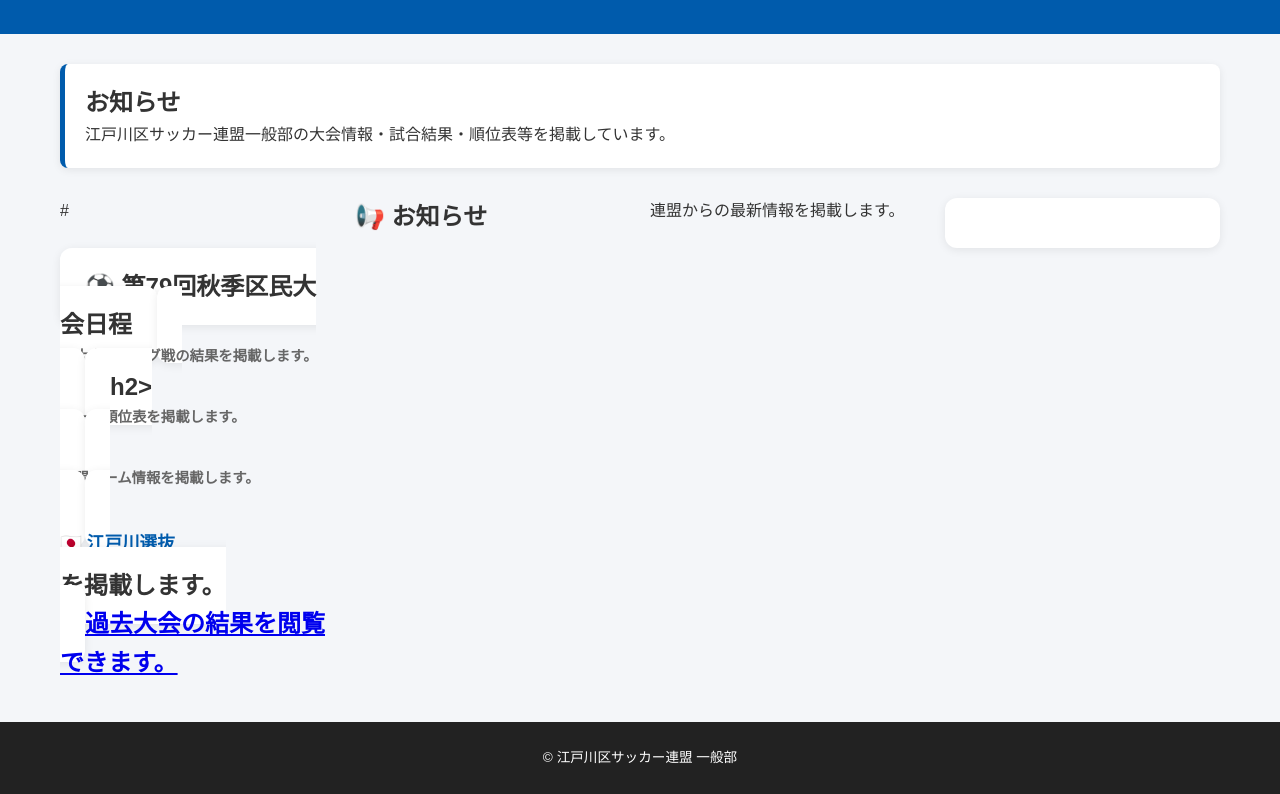
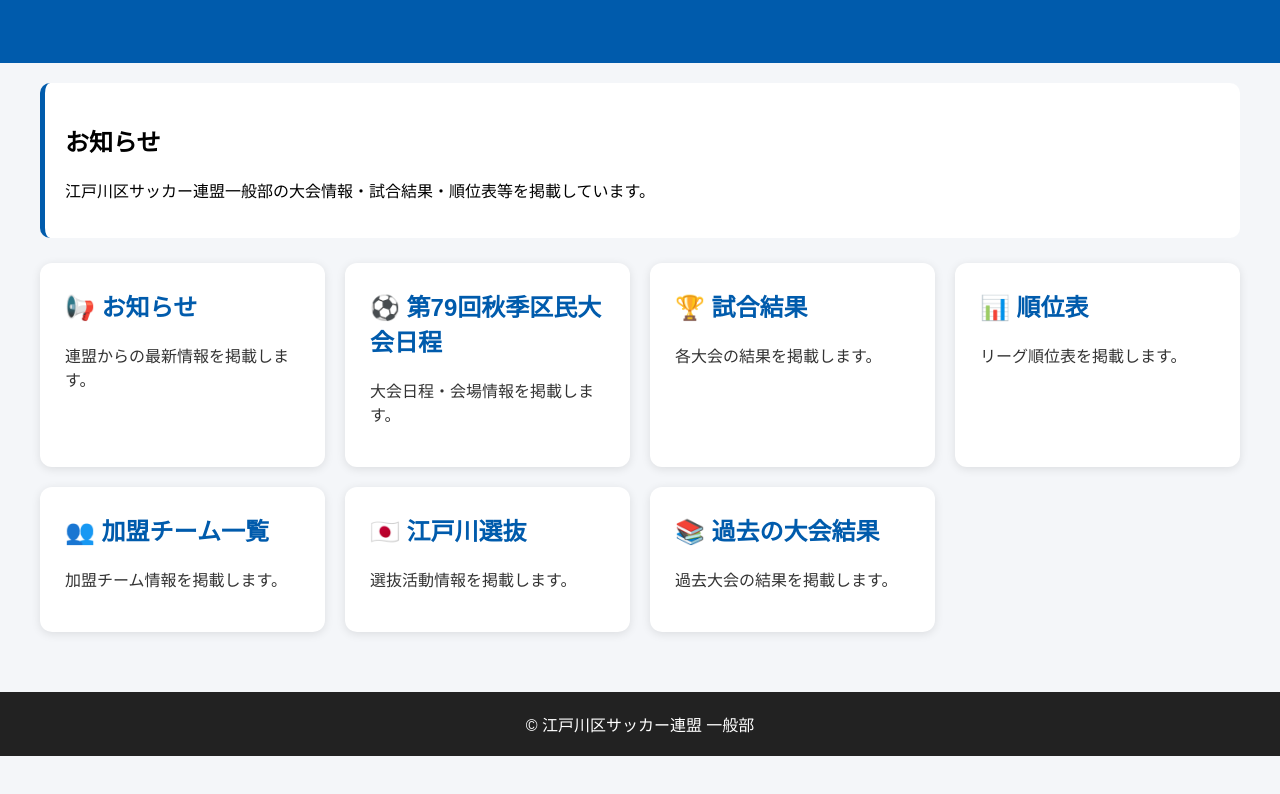
Before and after one commit to edogawa-fa1/edogawa-fa1-site, a plain HTML site: page index.html in a window 1280 px wide. Shown: the part 133-927 px from the top of the page. After the commit the page ends 889 px from the top, so only its background shows below. Drawn offline with Linux system fonts and the light colour scheme.

Commit message:
Refactor index.html with style and layout changes
Updated styles and structure for the index page.

```diff
--- a/index.html
+++ b/index.html
@@ -6,102 +6,73 @@
 <title>江戸川区サッカー連盟 一般部</title>
 
 <style>
-*{
+body{
     margin:0;
-    padding:0;
-    box-sizing:border-box;
-}
-
-body{
     font-family:"Yu Gothic","Meiryo",sans-serif;
     background:#f4f6f9;
-    color:#333;
-    line-height:1.6;
 }
 
 header{
     background:#005bac;
     color:white;
-    padding:40px 20px;
     text-align:center;
+    padding:50px 20px;
 }
 
 header h1{
-    font-size:2rem;
-    margin-bottom:10px;
+    margin:0;
 }
 
 header p{
-    opacity:0.9;
+    margin-top:10px;
 }
 
 .container{
     max-width:1200px;
-    margin:30px auto;
-    padding:0 20px;
+    margin:auto;
+    padding:20px;
 }
 
 .notice{
     background:white;
+    padding:20px;
     border-left:5px solid #005bac;
-    padding:20px;
-    border-radius:8px;
-    margin-bottom:30px;
-    box-shadow:0 2px 8px rgba(0,0,0,0.08);
+    border-radius:10px;
+    margin-bottom:25px;
 }
 
 .menu{
     display:grid;
-    grid-template-columns:repeat(auto-fit,minmax(270px,1fr));
+    grid-template-columns:repeat(auto-fit,minmax(250px,1fr));
     gap:20px;
 }
 
 .card{
     background:white;
+    padding:25px;
     border-radius:12px;
-    padding:25px;
     text-decoration:none;
     color:#333;
-    box-shadow:0 2px 10px rgba(0,0,0,0.08);
-    transition:.3s;
+    box-shadow:0 2px 10px rgba(0,0,0,0.1);
+    transition:0.3s;
 }
 
 .card:hover{
     transform:translateY(-5px);
-    box-shadow:0 8px 20px rgba(0,0,0,0.15);
 }
 
 .card h2{
-    font-size:1.1rem;
     color:#005bac;
-    margin-bottom:10px;
-}
-
-.card p{
-    font-size:0.9rem;
-    color:#666;
+    margin-top:0;
 }
 
 footer{
-    text-align:center;
-    padding:25px;
     margin-top:40px;
     background:#222;
     color:white;
-    font-size:0.85rem;
-}
-
-@media (max-width:600px){
-
-    header h1{
-        font-size:1.5rem;
-    }
-
-    .card{
+    text-align:center;
     padding:20px;
 }
-}
-
 </style>
 </head>
 
@@ -116,43 +87,45 @@ footer{
 
 <div class="notice">
 <h2>お知らせ</h2>
-        <p>
-            江戸川区サッカー連盟一般部の大会情報・試合結果・順位表等を掲載しています。
-        </p>
+<p>江戸川区サッカー連盟一般部の大会情報・試合結果・順位表等を掲載しています。</p>
 </div>
 
 <div class="menu">
 
-        #
+<div class="card">
 <h2>📢 お知らせ</h2>
 <p>連盟からの最新情報を掲載します。</p>
-        </a>
+</div>
 
-        <a href="#" class="card">
-            <h2>⚽ 第79回秋季区民大会日程</会場情報を掲載します。</p>
-        </a>
+<div class="card">
+<h2>⚽ 第79回秋季区民大会日程</h2>
+<p>大会日程・会場情報を掲載します。</p>
+</div>
 
-        <a href="#" class="card">
-                 <p>各大会・リーグ戦の結果を掲載します。</p>
-        </a>
+<div class="card">
+<h2>🏆 試合結果</h2>
+<p>各大会の結果を掲載します。</p>
+</div>
 
-        <a href="#" class="card">
-h2>
+<div class="card">
+<h2>📊 順位表</h2>
 <p>リーグ順位表を掲載します。</p>
-        </a>
+</div>
 
-        <a href="#" class="card">
+<div class="card">
+<h2>👥 加盟チーム一覧</h2>
 <p>加盟チーム情報を掲載します。</p>
-        </a>
+</div>
 
-        <a href="#" class="card">
+<div class="card">
 <h2>🇯🇵 江戸川選抜</h2>
-を掲載します。</p>
-        </a>
+<p>選抜活動情報を掲載します。</p>
+</div>
 
-        <a href="#" class="cardの大会結果</h2>
-            <p>過去大会の結果を閲覧できます。</p>
-        </a>
+<div class="card">
+<h2>📚 過去の大会結果</h2>
+<p>過去大会の結果を掲載します。</p>
+</div>
 
 </div>
 
```
Lines whose indentation alone changed are shown as unchanged.
